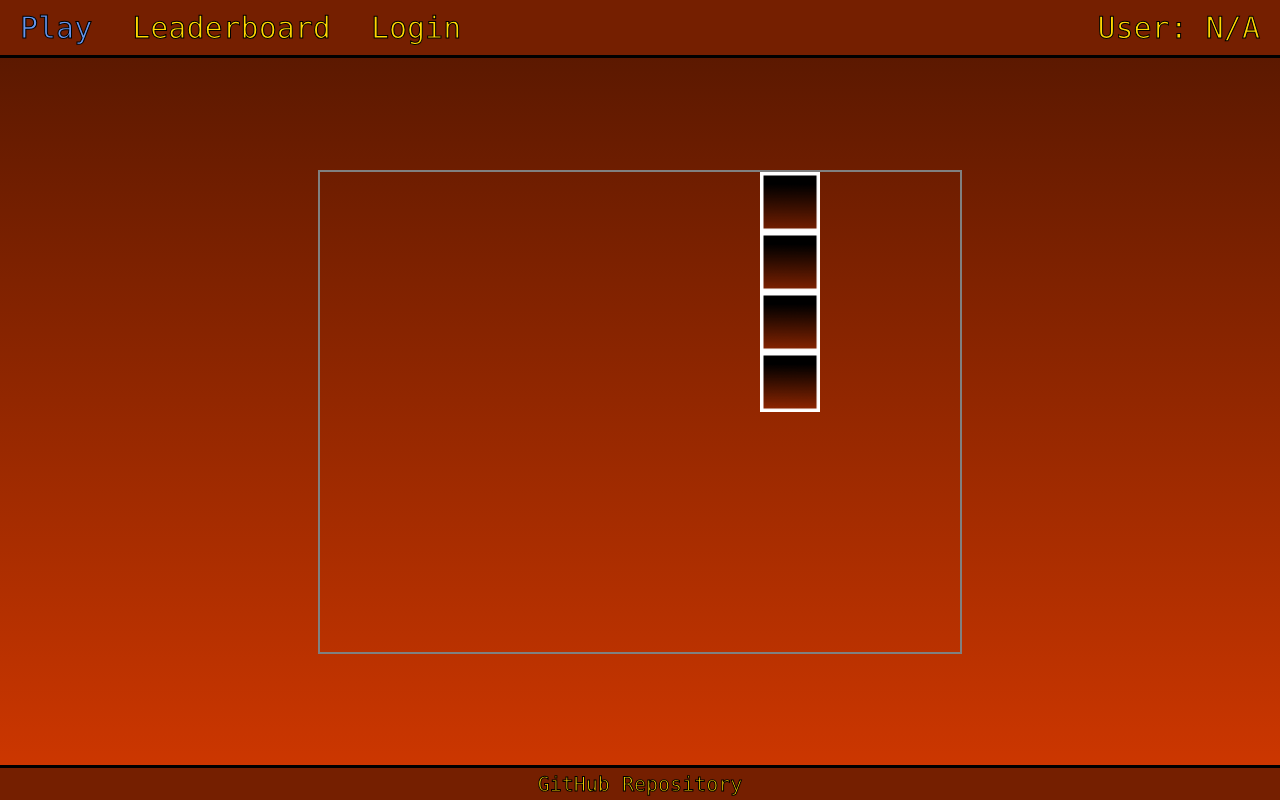
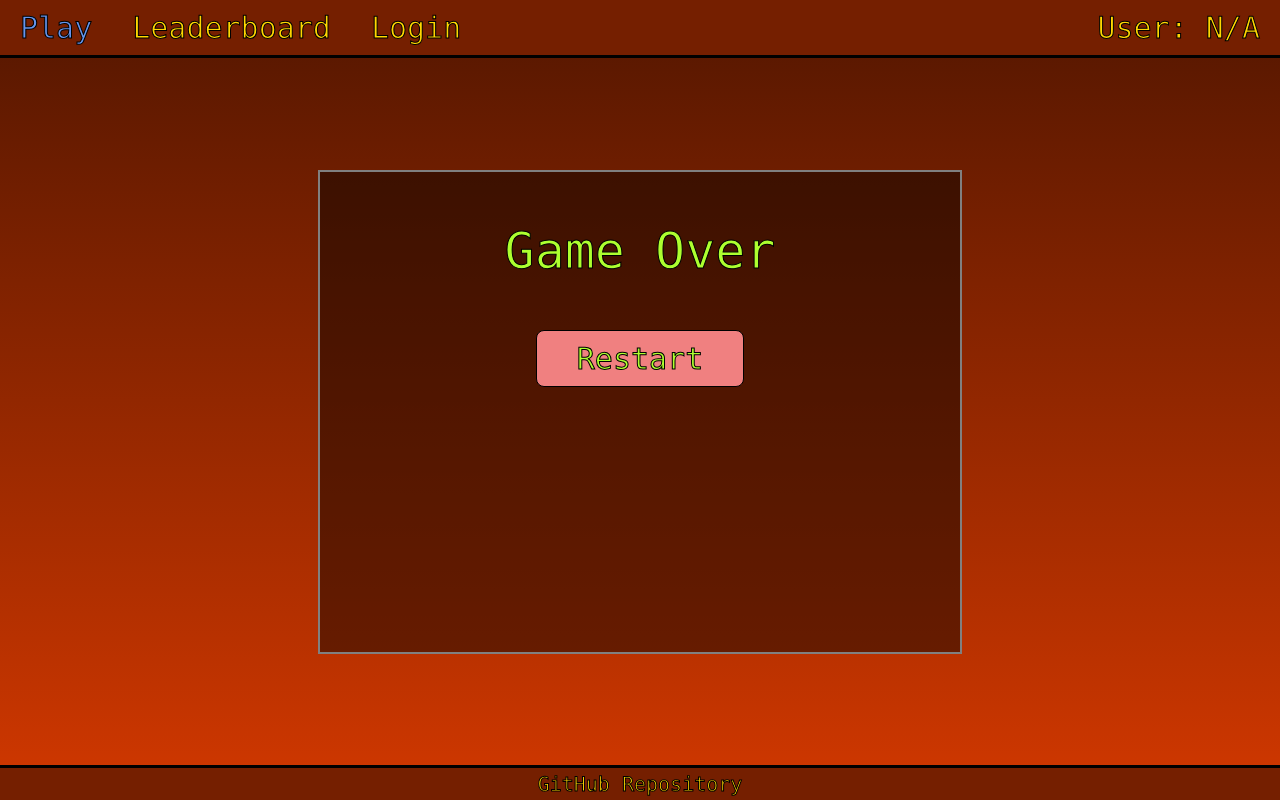
Before and after one commit to Shapeaca/StartUp_CS260, a plain HTML site: page startup/play.html in a window 1280 px wide. Drawn offline with Linux system fonts and the light colour scheme.

Commit message:
JS - play.html - Made an HTML game over screen that will pop-up when a wall collision is detected. - Made a button that will run code that restarts the game

```diff
--- a/startup/gameJavascript/main.js
+++ b/startup/gameJavascript/main.js
@@ -58,10 +58,11 @@ function main() {
        }
     });
 
-    let collsionPoint = calculateNwPoint(shipPoints[0].radius, shipPoints[0].xOffset, shipPoints[0].yOffset, toRadians(curRotation));
-    let isCollision = detectCollision(collsionPoint.xPoint, collsionPoint.yPoint);
+    //wall collisions
+    let collisionPoint = calculateNwPoint(shipPoints[0].radius, shipPoints[0].xOffset, shipPoints[0].yOffset, toRadians(curRotation));
+    let isCollision = detectCollision(collisionPoint.xPoint, collisionPoint.yPoint);
     if(isCollision) {
-        console.log("COLLISION at x:" + collsionPoint.xPoint + " y:" + collsionPoint.yPoint);
+        // console.log("COLLISION at x:" + collsionPoint.xPoint + " y:" + collsionPoint.yPoint);
     }
 
 }
--- a/startup/play.css
+++ b/startup/play.css
@@ -11,9 +11,13 @@
 /*}*/
 
 #playBox {
-    /*z-index: 3;*/
-    overflow: hidden; /* hides the content*/
-    /*overflow: clip; !* removes the content*!*/
+    overflow: hidden; /* hides the game content outside play box*/
+
+    /*For the endGame Screen*/
+    display: flex;
+    flex-direction: column;
+    align-items: center;
+    background-color: rgba(0, 0, 0, 0.45);
 }
 
 #playerShip {
@@ -51,3 +55,17 @@
 }
 
 */
+
+/*#shadowBox {*/
+/*    background-color: rgba(0, 0, 0, 0.45);*/
+/*    height: 100%;*/
+/*    width: 100%;*/
+/*}*/
+
+#gameOverText {
+    font-size: 50px;
+}
+
+#gameOverButton {
+    font-size: 30px;
+}
--- a/startup/play.html
+++ b/startup/play.html
@@ -22,6 +22,11 @@
 <!--    <img src="images/Backgr ound-GeometricMonotone.webp" id="backgroundImg">;-->
     <div id="playBox">
 <!--        This Div is where the game goes!!!-->
+<!--        <div id="shadowBox">-->
+            <p id="gameOverText">Game Over</p>
+<!--            <p>Your score is: 0:50</p>-->
+            <button id="gameOverButton">Restart</button>
+<!--        </div>-->
     </div>
 
 </main>
@@ -31,7 +36,7 @@
 </footer>
 
 <script src="background.js"></script>
-<script src="gameJavascript/main.js"></script>
+<!--<script src="gameJavascript/main.js"></script>-->
 
 </body>
 </html>
```
